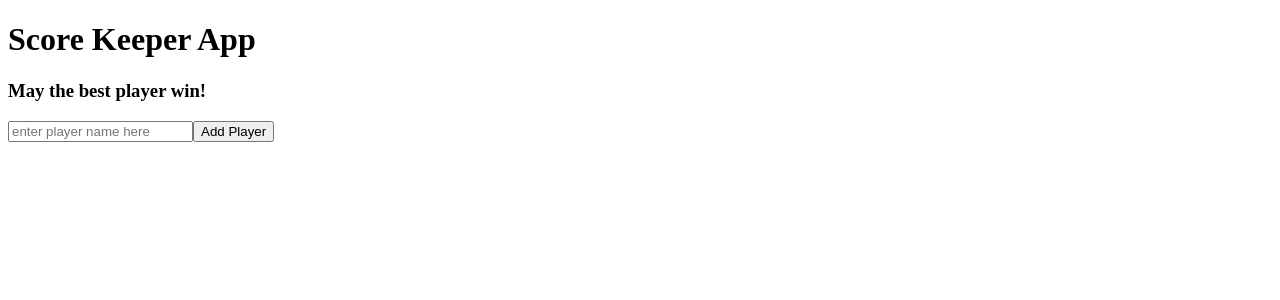
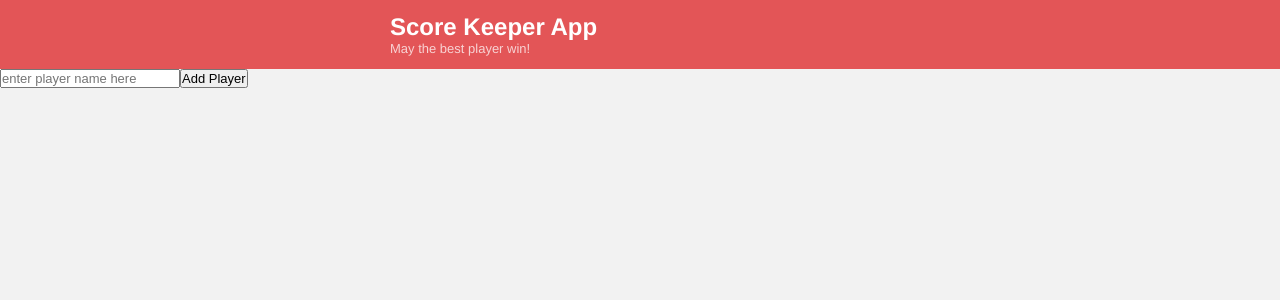
Before and after one commit to chachilin95/ScoreKeeper, a React (Create React App) app: page / in a window 1280 px wide. Shown: the top 300 px of the page. Built offline with nearby package versions, Linux system fonts and the light colour scheme.

Commit message:
Styled the TitleBar

```diff
--- a/package.json
+++ b/package.json
@@ -8,6 +8,7 @@
     "@types/react": "^16.8.23",
     "@types/react-dom": "^16.8.5",
     "@types/uuid": "^3.4.5",
+    "node-sass": "^4.12.0",
     "react": "^16.8.6",
     "react-dom": "^16.8.6",
     "react-scripts": "3.0.1",
--- a/src/components/TitleBar.tsx
+++ b/src/components/TitleBar.tsx
@@ -7,9 +7,11 @@ interface TitleBarProps {
 
 export default ({ title, subtitle }: TitleBarProps) => {
     return (
-        <div>
-            <h1>{title}</h1>
-            <h3>{subtitle}</h3>
+        <div className='title-bar'>
+            <div className='wrapper'>
+                <h1 className='title-bar__title'>{title}</h1>
+                <h2 className='title-bar__subtitle'>{subtitle}</h2>
+            </div>
         </div>
     );
 };
--- a/src/index.tsx
+++ b/src/index.tsx
@@ -1,6 +1,7 @@
 import React from 'react';
 import ReactDOM from 'react-dom';
 
+import './styles/styles.scss';
 import App from './components/App';
 
 ReactDOM.render(<App/>, document.getElementById('root'));
--- /dev/null
+++ b/src/styles/base/_base.scss
@@ -0,0 +1,24 @@
+* {
+    margin: 0;
+    padding: 0;
+  }
+
+  html {
+    font-size: 62.5%;
+  }
+
+  body {
+    background: #f2f2f2;
+    color: #555555;
+    font-family: Helvetica, Arial, sans-serif;
+    font-size: 1.6rem;
+  }
+
+  input, button, select {
+    font-size: 1.3rem;
+  }
+
+  h1 {
+    font-weight: 300;
+    font-size: 2.4rem;
+  }
--- /dev/null
+++ b/src/styles/components/_title-bar.scss
@@ -0,0 +1,15 @@
+.title-bar {
+    background: #e35557;
+    color: #ffffff;
+}
+
+.title-bar__title {
+    font-size: 2.4rem;
+    font-weight: 600;
+}
+
+.title-bar__subtitle {
+    font-size: 1.3rem;
+    font-weight: 400;
+    color: rgba(255, 255, 255, 0.74);
+}
--- /dev/null
+++ b/src/styles/components/_wrapper.scss
@@ -0,0 +1,5 @@
+.wrapper {
+    margin: 0 auto;
+    max-width: 50rem;
+    padding: 1.3rem;
+}
--- /dev/null
+++ b/src/styles/styles.scss
@@ -0,0 +1,5 @@
+@import './base/settings.scss';
+@import './base/base';
+
+@import './components/title-bar';
+@import './components/wrapper';
```
Also changed, not shown: src/styles/base/settings.scss (added), 1 other file (tests, documents, lock files or other folders).
